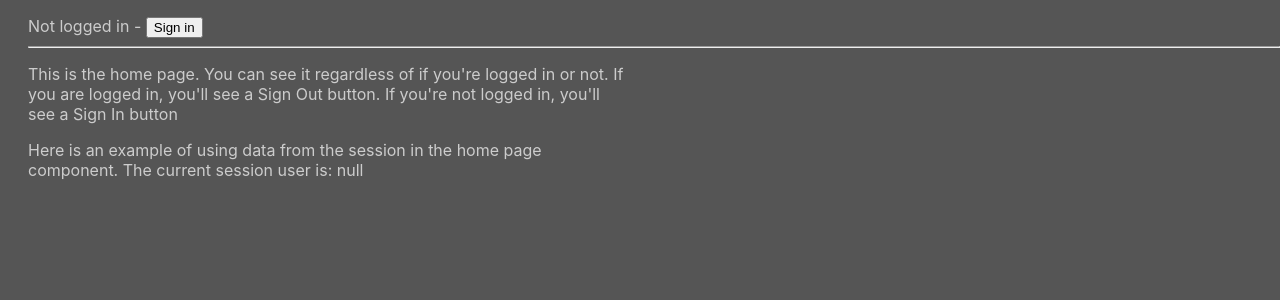
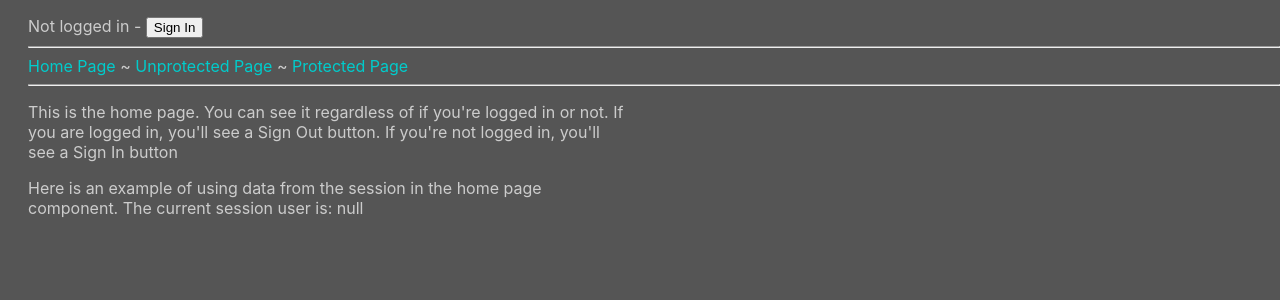
Before and after one commit to alanwsmith/nextjs--nextauth-v3-context-example, a Next.js app: page / in a window 1280 px wide. Shown: the top 300 px of the page. Built offline with nearby package versions, Linux system fonts and the light colour scheme; no server answers.

Commit message:
Added protected and unprotected example pages

```diff
--- a/components/layout.js
+++ b/components/layout.js
@@ -1,18 +1,19 @@
 import { useAuthContext } from '../contexts/auth'
 import { signIn, signOut } from 'next-auth/client'
-import Link from 'react'
+import Link from 'next/link'
 
 export default function Layout({ children }) {
   const { session } = useAuthContext()
+
   if (session) {
     return (
       <>
         <div>
           <div>
             Logged in as: {session.user.name} -{' '}
-            <button onClick={() => signOut()}>Sign out</button>
+            <button onClick={() => signOut()}>Sign Out</button>
           </div>
-          <hr />
+          <TheLinks />
           {children}
         </div>
       </>
@@ -21,11 +22,33 @@ export default function Layout({ children }) {
     return (
       <>
         <div>
-          Not logged in - <button onClick={() => signIn()}>Sign in</button>
+          Not logged in - <button onClick={() => signIn()}>Sign In</button>
         </div>
-        <hr />
+        <TheLinks />
         {children}
       </>
     )
   }
 }
+
+function TheLinks() {
+  return (
+    <>
+      <hr />
+      <div>
+        <Link href="/">
+          <a>Home Page</a>
+        </Link>{' '}
+        ~{' '}
+        <Link href="/unprotected-page">
+          <a>Unprotected Page</a>
+        </Link>{' '}
+        ~{' '}
+        <Link href="/protected-page">
+          <a>Protected Page</a>
+        </Link>
+      </div>
+      <hr />
+    </>
+  )
+}
```
Also changed, not shown: pages/protected-page.js (added, +19 -0 lines), pages/unprotected-page.js (added, +12 -0 lines).
